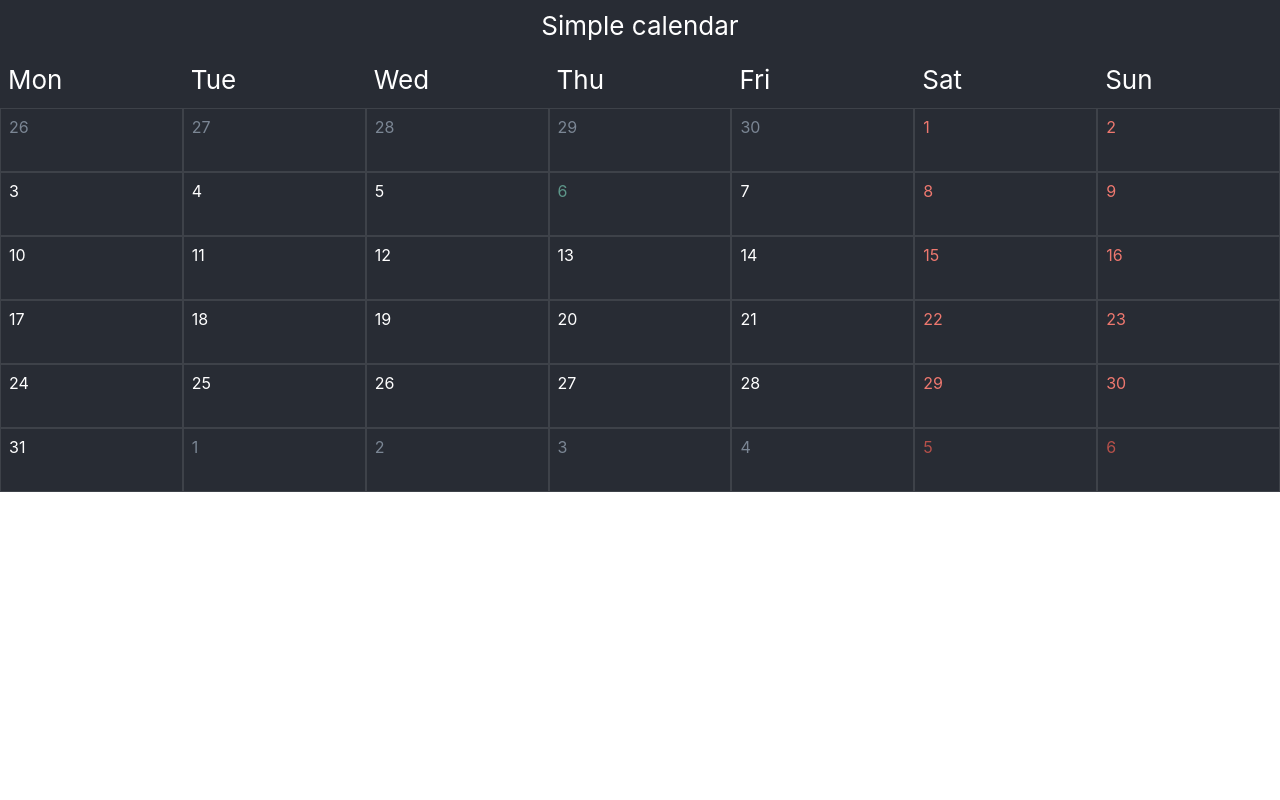
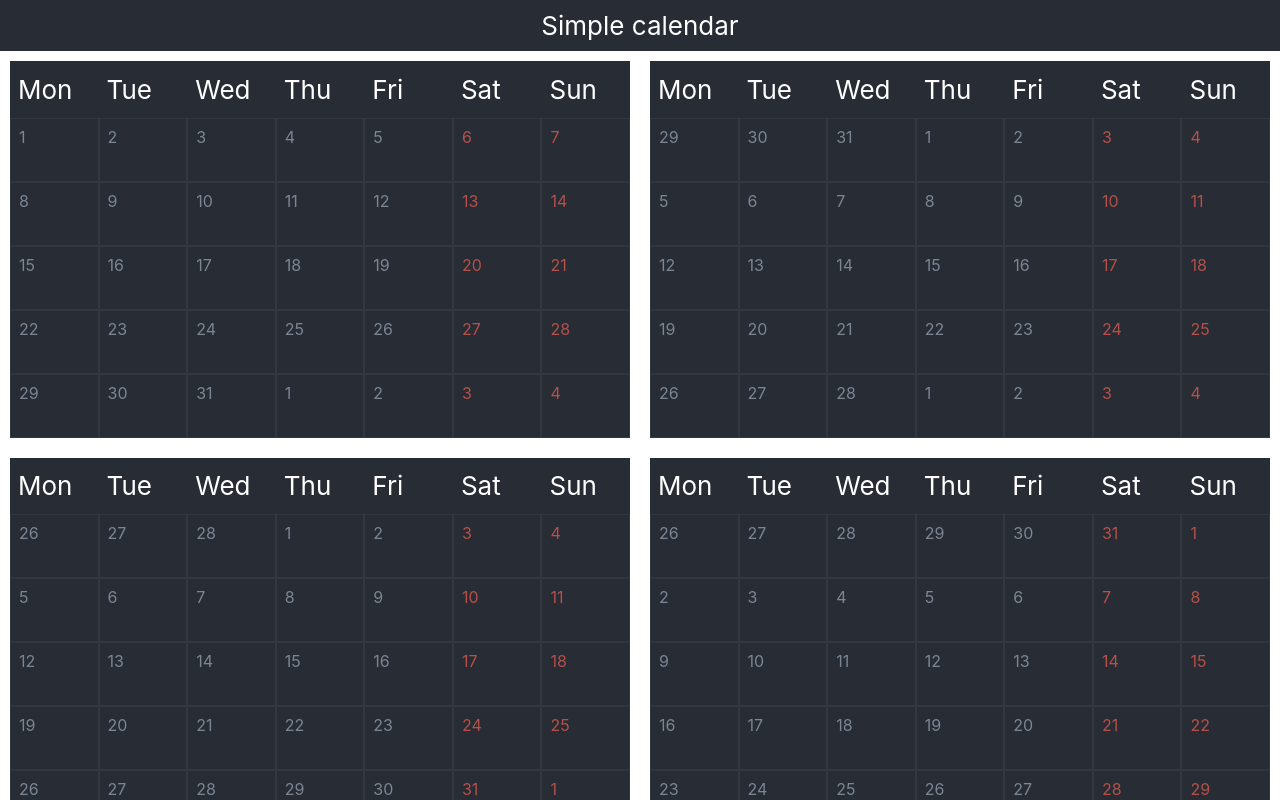
Before and after one commit to vsmobi/smpl-react-calendar, a React (Create React App) app: page / in a window 1280 px wide. Shown: the top 800 px of the page. Built offline with nearby package versions, Linux system fonts and the light colour scheme.

Commit message:
feat(*): first attempt to create full year layout

```diff
--- a/src/App.js
+++ b/src/App.js
@@ -1,17 +1,32 @@
 import React, { Component } from 'react';
-import Calendar from './components/Calendar/Calendar';
+import Month from './components/Month/Month';
 import styles from './App.module.css';
 
 class App extends Component {
+
+    renderYear() {
+        const months = [];
+        for (let i = 0; i < 12; i++) {
+            const currentDate = new Date().setMonth(i);
+            months.push(
+                <Month
+                    className={styles.month}
+                    locale={navigator.language}
+                    date={currentDate}
+                />
+            )
+        }
+
+        return months;
+    }
 
     render() {
         return (
             <div className={styles.app}>
                 <header className={styles.header}>Simple calendar</header>
-                <Calendar
-                    locale={navigator.language}
-                    date={new Date()}
-                />
+                <div className={styles.year}>
+                    {this.renderYear()}
+                </div>
             </div>
         );
     }
--- a/src/App.module.css
+++ b/src/App.module.css
@@ -14,3 +14,13 @@
     flex: 1 1 auto;
     padding: 10px 0;
 }
+
+.year {
+    display: flex;
+    flex-wrap: wrap;
+}
+
+.month {
+    flex: 1 1 14%;
+    margin: 10px;
+}
--- a/src/components/Calendar/Calendar.js
+++ b/src/components/Month/Month.js
@@ -1,10 +1,10 @@
 import React, { Component } from 'react';
 import PropTypes from 'prop-types';
 import classnames from 'classnames';
-import { getDaysOfTheWeek, getMonthDates } from '../../utils';
-import styles from './Calendar.module.css';
+import { getDaysOfTheWeek, getMonthDates } from './helpers';
+import styles from './Month.module.css';
 
-class Calendar extends Component {
+class Month extends Component {
 
     getDayStyle(day) {
         const dayStyle = [styles.dateContainer, styles.item];
@@ -25,11 +25,12 @@ class Calendar extends Component {
     }
 
     render() {
-        const daysOfTheWeek = getDaysOfTheWeek(this.props.date, this.props.locale);
-        const monthDates = getMonthDates(this.props.date);
+        const { date, locale, className } = this.props;
+        const daysOfTheWeek = getDaysOfTheWeek(date, locale);
+        const monthDates = getMonthDates(date);
 
         return (
-            <div className={styles.calendar}>
+            <div className={className}>
                 <div className={styles.daysOfTheWeekContainer}>
                     {daysOfTheWeek.map(dayOfTheWeek => {
                         return (
@@ -58,9 +59,10 @@ class Calendar extends Component {
     }
 }
 
-Calendar.propTypes = {
+Month.propTypes = {
+    className: PropTypes.string,
     locale: PropTypes.string,
     date: PropTypes.instanceOf(Date)
 };
 
-export default Calendar;
+export default Month;
--- a/src/components/Calendar/Calendar.module.css
+++ b/src/components/Month/Month.module.css
@@ -33,7 +33,7 @@
     font-size: calc(8px + 2vmin);
     color: #fff;
     background-color: #282c34;
-    border: 1px solid rgba(255, 255, 255, 0.1);
+    border: 1px solid rgba(255, 255, 255, 0.05);
 }
 
 .dateContainer:hover {
--- a/src/utils/getDaysOfTheWeek.js
+++ b/src/components/Month/helpers/getDaysOfTheWeek.js
@@ -7,8 +7,9 @@ function getWeekDayTitle(date, locale) {
 }
 
 export default function getDaysOfTheWeek(date, locale) {
+    const safeDate = new Date(date);
     const weekDays = [];
-    let currentDate = startOfWeek(date, { weekStartsOn: 1 });
+    let currentDate = startOfWeek(safeDate, { weekStartsOn: 1 });
 
     for (let i = 0; i < 7; i++) {
         weekDays.push(getWeekDayTitle(currentDate, locale));
--- a/src/utils/getMonthDates.js
+++ b/src/components/Month/helpers/getMonthDates.js
@@ -27,9 +27,10 @@ function createDateItem(date) {
 
 export default function getMonthDates(date) {
     const dates = [];
-    const firstDate = startOfMonth(date);
+    const safeDate = new Date(date);
+    const firstDate = startOfMonth(safeDate);
     let currentDate = startOfWeek(firstDate, { weekStartsOn: 1 });
-    const lastDayInMonth = endOfMonth(date);
+    const lastDayInMonth = endOfMonth(safeDate);
     const lastDate = endOfWeek(lastDayInMonth, { weekStartsOn: 1 });
 
     while (isAfter(lastDate, currentDate)) {
```
Also changed, not shown: src/components/Month/helpers/index.js (renamed from src/utils/index.js).
